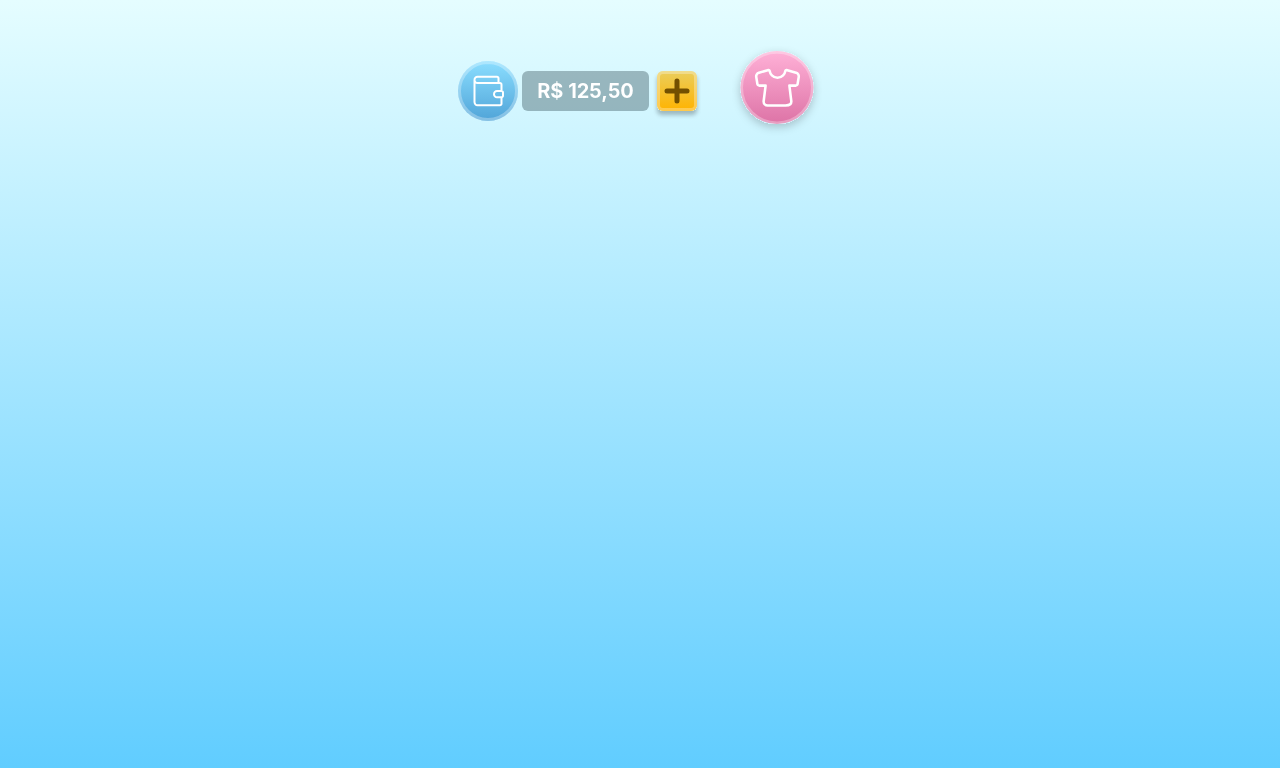
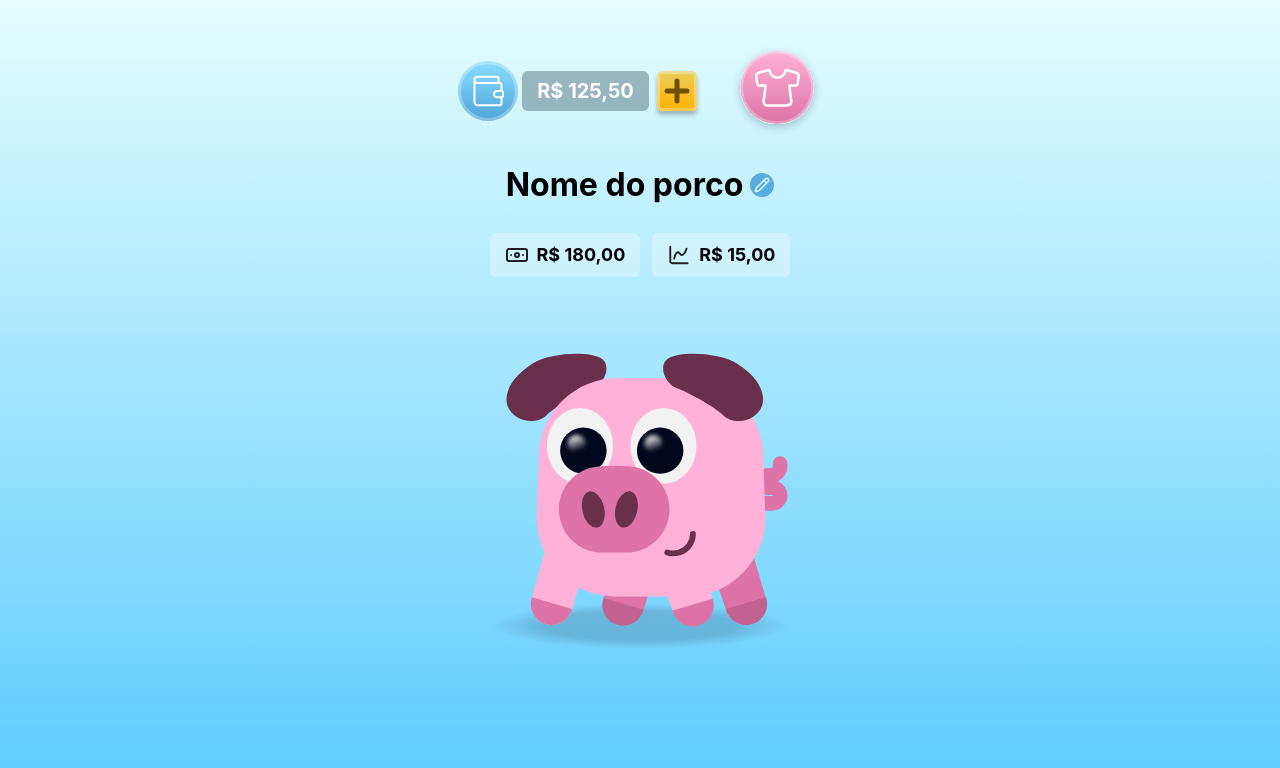
Before and after one commit to vanessanascimento28/OinkBank, a React (Vite) app: page / in a window 1280 px wide. Shown: the top 768 px of the page. Built offline with nearby package versions, Linux system fonts and the light colour scheme.

Commit message:
"pig pet main"

```diff
--- a/src/blocks/Home.css
+++ b/src/blocks/Home.css
@@ -51,3 +51,109 @@
     height: 90px;
     display: block;
 }
+
+.home__content {
+  display: flex;
+  justify-content: center;
+  max-width: 100%;
+  flex-direction: column;
+}
+
+.home__title-wrapper {
+  display: flex;
+  align-items: center;
+  justify-content: center;
+  margin-top: 29px;
+}
+
+.home__title {
+  font-size: 32px;
+  font-weight: 700;
+  color: black;
+  margin: 0;
+  text-align: center;
+}
+
+.edit-btn {
+  border: none;
+  background: none;
+  padding: 0;
+  margin-left: 7px;
+  cursor: pointer;
+  display: flex;
+  align-items: center;
+  justify-content: center;
+}
+
+.icon-edit {
+  max-width: 24px;
+  height: 24px;
+  display: block;
+}
+
+.home__stats {
+  display: flex;
+  justify-content: center;
+  align-items: center;
+  gap: 12px;
+  margin-top: 29px;
+}
+
+.stat-box {
+  display: flex;
+  align-items: center;
+  gap: 8px;
+  padding: 10px 15px;
+  border-radius: 6px;
+  background: rgba(255, 255, 255, 0.3);
+  color: #000000;
+}
+
+.stat-icon {
+  width: 24px;
+  height: 24px;
+  object-fit: contain;
+  display: block;
+}
+
+.stat-value {
+  font-size: 18px;
+  font-weight: bold;
+  line-height: 1;
+}
+
+.home__pet-wrapper {
+  margin-top: 47px;
+  display: flex;
+  flex-direction: column;
+  align-items: center;
+  justify-content: center;
+  position: relative;
+}
+
+.home__pet {
+  max-width: 295.89px;
+  height: 312.24px;
+  display: block;
+  position: relative;
+  z-index: 1;
+}
+
+.home__pet-shadow {
+  width: 300px;
+  height: 45.79px;
+  margin-top: -15px;
+  border-radius: 50%;
+  background: radial-gradient(
+    ellipse at center,
+    rgba(64, 105, 136, 0.30) 0%,
+    rgba(64, 105, 136, 0.30) 45%,
+    rgba(64, 105, 136, 0.00) 70%
+  );
+  position: absolute;
+  left: 50%;
+  transform: translateX(-50%);
+  top: calc(100% - 18px);    /* sobe um pouquinho p/ “encostar” no porco */
+  z-index: 0;
+  pointer-events: none;
+}
--- a/src/components/Home.jsx
+++ b/src/components/Home.jsx
@@ -3,6 +3,10 @@
 import blueWallet from "../images/blueWallet.svg";
 import addmoneyButton from "../images/addmoneyButton.svg";
 import clothesButton from "../images/clothesButton.svg";
+import editButton from "../images/editButton.svg";
+import bankNote from "../images/bankNote.svg";
+import chartSpline from "../images/chartSpline.svg";
+import petPig from "../images/petPig.svg";
 
 function Home({ balance = 0 }) {
   const balanceBRL = balance.toLocaleString("pt-BR", {
@@ -13,11 +17,7 @@
   return (
     <div className="home">
       <header className="home__header">
-        <img
-          className="icon-wallet"
-          src={blueWallet}
-          alt="Carteira"
-        />
+        <img className="icon-wallet" src={blueWallet} alt="Carteira" />
 
         <span className="home__balance" aria-label="Saldo">
           R$ {balanceBRL}
@@ -29,22 +29,40 @@
           aria-label="Adicionar"
           onClick={(e) => e.preventDefault()}
         >
-         <img
-         src={addmoneyButton}
-         alt="Adicionar"
-         className="icon-addmoney"/>
+          <img src={addmoneyButton} alt="Adicionar" className="icon-addmoney" />
         </button>
 
-        <img
-          className="icon-clothes"
-          src={clothesButton}
-          alt="Blusa t-shirt"
-        />
-
+        <img className="icon-clothes" src={clothesButton} alt="Blusa t-shirt" />
       </header>
 
       <main className="home__content">
-        {/* seu conteúdo da Home aqui */}
+        <div className="home__title-wrapper">
+          <h1 className="home__title">Nome do porco</h1>
+          <button
+            className="edit-btn"
+            type="button"
+            aria-label="Editar nome do porco"
+            onClick={(e) => e.preventDefault()}
+          >
+            <img src={editButton} alt="Editar" className="icon-edit" />
+          </button>
+        </div>
+
+        <div className="home__stats">
+          <div className="stat-box">
+            <img src={bankNote} alt="Cash" className="stat-icon" />
+            <span className="stat-value">R$ 180,00</span>
+          </div>
+
+          <div className="stat-box">
+            <img src={chartSpline} alt="Rendimento" className="stat-icon" />
+            <span className="stat-value">R$ 15,00</span>
+          </div>
+        </div>
+        <div className="home__pet-wrapper">
+          <img src={petPig} alt="Porquinho mascote" className="home__pet" />
+          <div className="home__pet-shadow" aria-hidden="true"></div>
+        </div>
       </main>
     </div>
   );
```
Also changed, not shown: src/images/petPig.svg (added).
